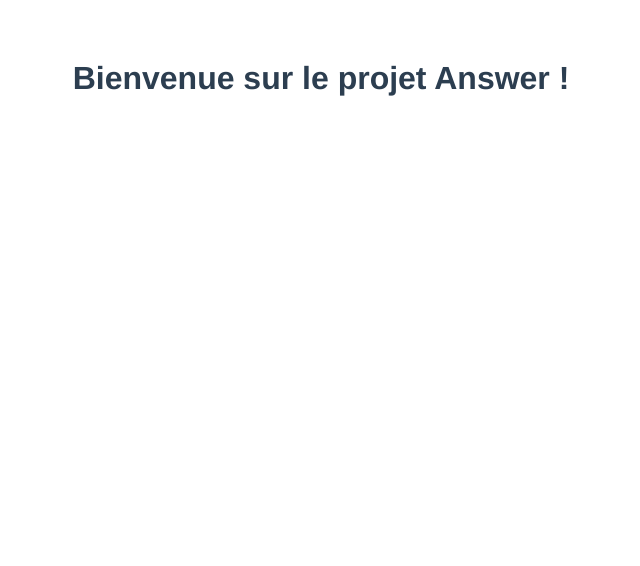
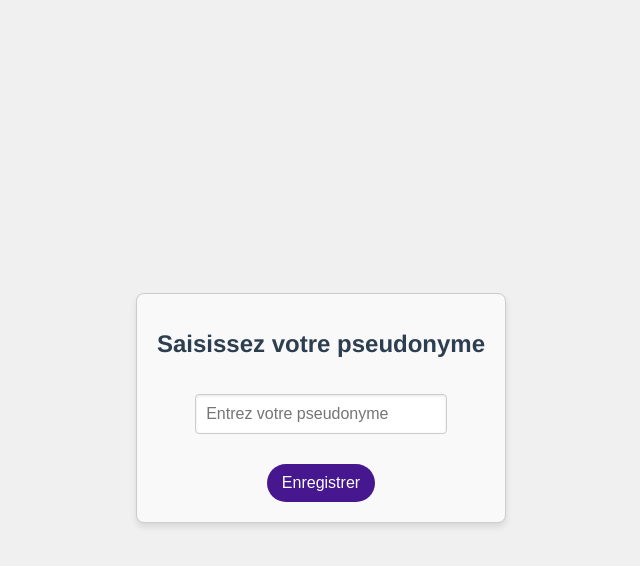
Before and after one commit to DevsAreAlsoHumans/answer, a Vue app in the folder client/: page / in a window 1280 px wide. Shown: the top 566 px of the page, without its empty margins (319-959 px from the left). Built offline with nearby package versions, Linux system fonts and the light colour scheme.

Commit message:
US 1 - Saisir un pseudonyme pour accéder aux quizz

```diff
--- a/client/jsconfig.json
+++ b/client/jsconfig.json
@@ -1,4 +1,5 @@
-{
+
+  {
   "compilerOptions": {
     "target": "es5",
     "module": "esnext",
--- a/client/package.json
+++ b/client/package.json
@@ -9,7 +9,8 @@
   },
   "dependencies": {
     "core-js": "^3.8.3",
-    "vue": "^3.2.13"
+    "vue": "^3.2.13",
+    "vue-router": "^4.5.0"
   },
   "devDependencies": {
     "@babel/core": "^7.12.16",
--- a/client/src/App.vue
+++ b/client/src/App.vue
@@ -1,25 +1,149 @@
 <template>
-  <HelloWorld msg="Bienvenue sur le projet Answer !"/>
+  <div id="app">
+    <div class="pseudonym-container">
+      <h1 class="title-pseudonym">Saisissez votre pseudonyme</h1>
+      <div class="input-group">
+        <input
+          v-model="username"
+          type="text"
+          placeholder="Entrez votre pseudonyme"
+        />
+        <button @click="saveUsername">Enregistrer</button>
+        <p v-if="errorMessage" class="error-message">{{ errorMessage }}</p>
+        <p v-if="storedUsername"> {{ storedUsername }}</p>
+      </div>
+    </div>
+  </div>
 </template>
 
 <script>
-import HelloWorld from './components/HelloWorld.vue'
-
 export default {
   name: 'App',
-  components: {
-    HelloWorld
+  data() {
+    return {
+      username: '',
+      storedUsername: '',
+      errorMessage: ''
+    };
+  },
+  methods: {
+    saveUsername() {
+  const noSpacesRegex = /^\S+$/;
+
+  if (this.username.trim() === '') {
+    this.errorMessage = 'Veuillez saisir un pseudonyme.';
+    this.username = '';
+  } else if (!noSpacesRegex.test(this.username)) {
+    this.errorMessage = 'Le pseudonyme ne doit pas contenir d\'espaces.';
+    this.username = '';
+  } else if (this.username.length > 20) {
+    this.errorMessage = 'Veuillez saisir un pseudonyme de 20 caractères maximum.';
+    this.username = '';
+  } else {
+    const escapedUsername = this.username;
+    localStorage.setItem('username', escapedUsername);
+    this.storedUsername = escapedUsername;
+    this.username = '';
+    this.errorMessage = '';
+      }
+    }
   }
 }
 </script>
 
 <style>
+.error-message {
+  color: red;
+  font-size: 14px;
+  margin-top: 10px;
+}
+
+body {
+  background-color: #f0f0f0;
+}
+
 #app {
+  display: flex;
+  justify-content: center;
+  align-items: center;
+  min-height: 100vh;
   font-family: Avenir, Helvetica, Arial, sans-serif;
   -webkit-font-smoothing: antialiased;
   -moz-osx-font-smoothing: grayscale;
   text-align: center;
   color: #2c3e50;
-  margin-top: 60px;
+}
+
+
+.pseudonym-container {
+  max-width: 400px;
+  margin: 0 auto;
+  text-align: center;
+  padding: 20px;
+  border: 1px solid #ccc;
+  border-radius: 8px;
+  box-shadow: 0 4px 6px rgba(0, 0, 0, 0.1);
+  background-color: #f9f9f9;
+}
+
+.pseudonym-container h2 {
+  font-size: 20px;
+  color: #34495e;
+  margin-bottom: 20px;
+}
+
+.input-group {
+  display: flex;
+  flex-direction: column;
+  align-items: center;
+  gap: 10px;
+}
+
+.input-group input {
+  padding: 10px;
+  font-size: 16px;
+  border: 1px solid #ccc;
+  border-radius: 4px;
+  width: 70%;
+  outline: none;
+  box-shadow: inset 0 1px 3px rgba(0, 0, 0, 0.1);
+  transition: border-color 0.3s ease;
+}
+
+.input-group input:focus {
+  border-color: #46178F;
+}
+
+.input-group button {
+  padding: 10px 15px;
+  font-size: 16px;
+  color: #fff;
+  background-color: #46178F;
+  border: none;
+  border-radius: 4px;
+  cursor: pointer;
+  transition: background-color 0.3s ease;
+  margin-top:20px;
+  border-radius:20px!important;
+}
+
+.input-group button:hover {
+  opacity:0.9;
+}
+
+.stored-username {
+  margin-top: 20px;
+  font-size: 16px;
+  color: #46178F;
+}
+
+.stored-username span {
+  font-weight: bold;
+  color: #46178F;
+}
+
+.title-pseudonym {
+  padding-bottom:20px;
+  font-size:1.5rem;
 }
 </style>
```
Also changed, not shown: client/src/main.js (+8 -0 lines), client/src/routes/index.js (added, +15 -0 lines), 1 other file (tests, documents, lock files or other folders).
